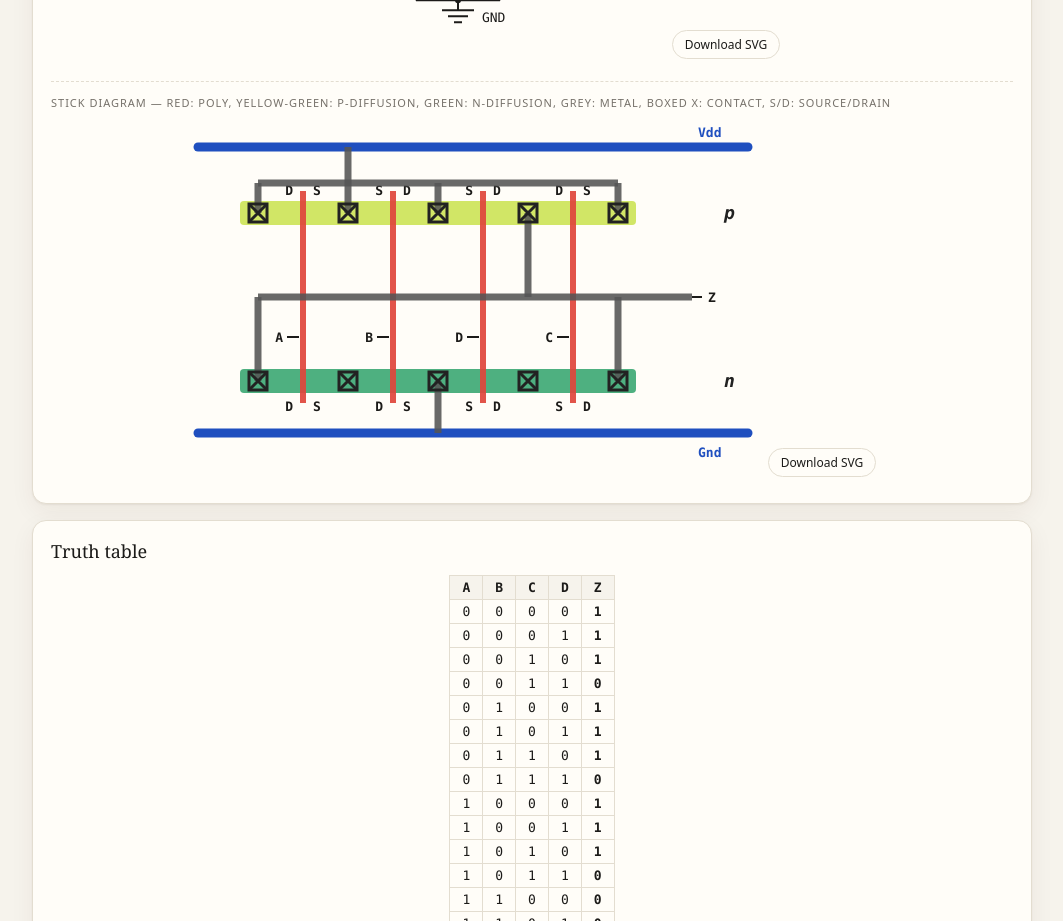
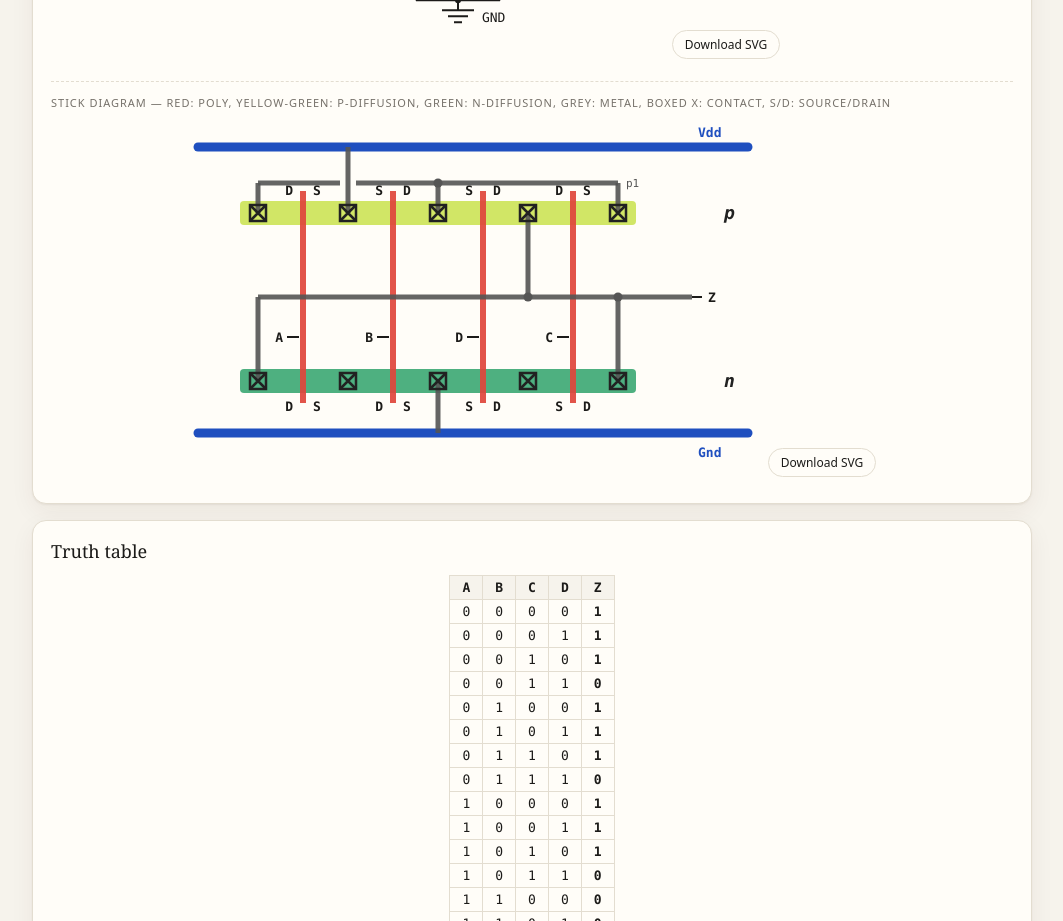
Before and after one commit to vivek0101012/CMOS-studio, a plain HTML site: page index.html in a window 1280 px wide. Shown: the part 1380-2301 px from the top of the page, without its empty margins (108-1171 px from the left). Drawn offline with Linux system fonts and the light colour scheme.

Commit message:
improved ckt

```diff
--- a/index.html
+++ b/index.html
@@ -106,23 +106,26 @@ function net(n,a,b,Lst,c){if(n.t=='lit'){Lst.push({n,a,b});return}
 if(n.t=='or'){n.c.forEach(x=>net(x,a,b,Lst,c));return}
 let p=a;n.c.forEach((x,i)=>{const q=i==n.c.length-1?b:c.pre+c.k++;net(x,p,q,Lst,c);p=q})}
 const lf=(t,o)=>o?t.b:t.a,rt=(t,o)=>o?t.a:t.b;
-function chain(seq){const n=seq.length,dp=[[0,0]],bp=[[0,0]];
+function chain(seq,f){const n=seq.length,dp=[f==null?[0,0]:(f?[1e9,0]:[0,1e9])],bp=[[0,0]];
 for(let i=1;i<n;i++){dp[i]=[];bp[i]=[];for(let o=0;o<2;o++){let b=1e9,bo=0;for(let q=0;q<2;q++){const c=dp[i-1][q]+(lf(seq[i],o)==rt(seq[i-1],q)?0:1);if(c<b){b=c;bo=q}}dp[i][o]=b;bp[i][o]=bo}}
 let o=dp[n-1][0]<=dp[n-1][1]?0:1;const cost=dp[n-1][o],ori=[];for(let i=n-1;i>=0;i--){ori[i]=o;o=bp[i][o]}return{cost,ori}}
 function stick(S){const g=S.g,u=dual(g),Ln=[],Lp=[];
 net(g,'OUT','GND',Ln,{k:1,pre:'n'});net(u,'VDD','OUT',Lp,{k:1,pre:'p'});
 const N=Ln.length,bn={},bp={};Ln.forEach(t=>bn[t.n.id]=t);Lp.forEach(t=>bp[t.n.id]=t);
+const P=90,M=70,X=k=>M+k*P+P/2,W=M+N*P+150;
 let ord=[...Array(N).keys()],bc=1e9;
-const tryO=o=>{const c=chain(o.map(i=>bn[i])).cost+chain(o.map(i=>bp[i])).cost;if(c<bc){bc=c;ord=[...o]}};
-if(N<=7){const a=[...Array(N).keys()];(function pm(k){if(bc==0)return;if(k==N){tryO(a);return}for(let i=k;i<N;i++){[a[k],a[i]]=[a[i],a[k]];pm(k+1);[a[k],a[i]]=[a[i],a[k]]}})(0)}else tryO(ord);
-const P=90,M=70,X=k=>M+k*P+P/2,W=M+N*P+150;
-function row(by,pm){const seq=ord.map(i=>by[i]),{ori}=chain(seq),cs=[],seg=[],lb=[];let st=0;
+const xing=(R,re)=>{const mp={};R.cs.forEach(c=>(mp[c.net]=mp[c.net]||[]).push(c.x));const ks=Object.keys(mp).filter(k=>re.test(k)&&mp[k].length>1);let n=0;
+ks.forEach((k,i)=>{const lo=Math.min(...mp[k]),hi=Math.max(...mp[k]);Object.keys(mp).forEach(j=>{if(j==k||j=='OUT')return;if(!(!re.test(j)||ks.indexOf(j)>i))return;mp[j].forEach(x=>{if(x>lo&&x<hi)n++})})});return n};
+let bf=[0,0];
+const tryO=o=>{for(let f1=0;f1<2;f1++)for(let f2=0;f2<2;f2++){const a=chain(o.map(i=>bp[i]),f1).cost+chain(o.map(i=>bn[i]),f2).cost;const c=a*1000+xing(row(bp,1,o,f1),/^p\d/)+xing(row(bn,0,o,f2),/^n\d/);if(c<bc){bc=c;ord=[...o];bf=[f1,f2]}}};
+if(N<=7){const a=[...Array(N).keys()];(function pm(k){if(k==N){tryO(a);return}for(let i=k;i<N;i++){[a[k],a[i]]=[a[i],a[k]];pm(k+1);[a[k],a[i]]=[a[i],a[k]]}})(0)}else tryO(ord);
+function row(by,pm,od=ord,f){const seq=od.map(i=>by[i]),{ori}=chain(seq,f),cs=[],seg=[],lb=[];let st=0;
 seq.forEach((t,k)=>{const o=ori[k],l=lf(t,o),r=rt(t,o),sa=pm?'S':'D',sb=pm?'D':'S';lb.push(o?[sb,sa]:[sa,sb]);
 if(k==0){cs.push({net:l,x:X(0)-P/2});st=cs[0].x}
 else{const pr=rt(seq[k-1],ori[k-1]),mx=(X(k-1)+X(k))/2;
 if(pr==l)cs.push({net:l,x:mx});else{cs.push({net:pr,x:mx-16});seg.push([st,mx-16]);cs.push({net:l,x:mx+16});st=mx+16}}
 if(k==N-1){cs.push({net:r,x:X(k)+P/2});seg.push([st,X(k)+P/2])}});return{cs,seg,lb}}
-const Rp=row(bp,1),Rn=row(bn,0);
+const Rp=row(bp,1,ord,bf[0]),Rn=row(bn,0,ord,bf[1]);
 const cnt=(R,re)=>{const m={};R.cs.forEach(c=>m[c.net]=(m[c.net]||0)+1);return Object.keys(m).filter(k=>re.test(k)&&m[k]>1)};
 const ip=cnt(Rp,/^p\d/),inn=cnt(Rn,/^n\d/);
 const rv=26,pY=rv+52+14*ip.length,oY=pY+84,nY=oY+84,rg=nY+52+14*inn.length,H=rg+34;
@@ -133,15 +136,16 @@ R.lb.forEach((q,k)=>{s+=`<text x="${X(k)-10}" y="${ly}" text-anchor="end" style=
 s+=`<text x="${W-44}" y="${y+6}" style="font-size:18px;font-style:italic;font-weight:700;fill:#222">${lt}</text>`};
 rd(Rp,pY,'#c9e24d','p',pY-18);rd(Rn,nY,'#2fa36b','n',nY+30);
 for(let k=0;k<N;k++){const t=bn[ord[k]],x=X(k);s+=`<line x1="${x}" x2="${x}" y1="${pY-22}" y2="${nY+22}" stroke="#e0463c" stroke-width="6" opacity=".92"/><line x1="${x-16}" x2="${x-4}" y1="${oY+40}" y2="${oY+40}" stroke="var(--fg)" stroke-width="2"/><text x="${x-20}" y="${oY+45}" text-anchor="end" style="font-weight:700">${L(t.n)}</text>`}
-const ln=(x1,y1,x2,y2)=>`<line x1="${x1}" y1="${y1}" x2="${x2}" y2="${y2}" stroke="${G}" stroke-width="7" opacity=".88"/>`;
+const ln=(x1,y1,x2,y2)=>`<line x1="${x1}" y1="${y1}" x2="${x2}" y2="${y2}" stroke="${G}" stroke-width="5" opacity=".9"/>`;
 s=`<line x1="10" x2="${W-20}" y1="${rv}" y2="${rv}" stroke="${B}" stroke-width="9" stroke-linecap="round"/><text x="${W-70}" y="${rv-10}" style="fill:${B};font-weight:700">Vdd</text><line x1="10" x2="${W-20}" y1="${rg}" y2="${rg}" stroke="${B}" stroke-width="9" stroke-linecap="round"/><text x="${W-70}" y="${rg+24}" style="fill:${B};font-weight:700">Gnd</text>`+s;
 for(const [nm,a] of Object.entries(pts)){let ty;
 if(nm=='VDD'){a.forEach(q=>s+=ln(q.x,q.y,q.x,rv));continue}
 if(nm=='GND'){a.forEach(q=>s+=ln(q.x,q.y,q.x,rg));continue}
 if(nm=='OUT')ty=oY;else if(a.length<2)continue;else if(nm[0]=='p')ty=pY-30-14*ip.indexOf(nm);else ty=nY+34+14*inn.indexOf(nm);
-a.forEach(q=>s+=ln(q.x,q.y,q.x,ty));const xs=a.map(q=>q.x),mx=nm=='OUT'?W-76:Math.max(...xs);s+=ln(Math.min(...xs),ty,mx,ty);
+a.forEach(q=>s+=ln(q.x,q.y,q.x,ty));const xs=a.map(q=>q.x),mx=nm=='OUT'?W-76:Math.max(...xs);const lo=Math.min(...xs),cx=[];if(nm!='OUT'){const pr=nm[0]=='p',ar=pr?ip:inn;Object.entries(pts).forEach(([j,bb])=>{if(j==nm||j=='OUT')return;const rail=j=='VDD'||j=='GND';if(rail?(pr?j=='VDD':j=='GND'):(j[0]==nm[0]&&bb.length>1&&ar.indexOf(j)>ar.indexOf(nm)))bb.forEach(q=>{if(q.x>lo&&q.x<mx)cx.push(q.x)})})}
+cx.sort((u,v)=>u-v);let sx=lo;cx.forEach(c=>{s+=ln(sx,ty,c-8,ty);sx=c+8});s+=ln(sx,ty,mx,ty);a.forEach(q=>{if(q.x>lo&&q.x<mx)s+=`<circle cx="${q.x}" cy="${ty}" r="4.5" fill="${G}"/>`});if(nm!='OUT')s+=`<text x="${mx+8}" y="${ty+4}" style="font-size:11px;fill:${G}">${nm}</text>`;
 if(nm=='OUT')s+=`<line x1="${W-76}" x2="${W-66}" y1="${oY}" y2="${oY}" stroke="var(--fg)" stroke-width="2"/><text x="${W-60}" y="${oY+5}" style="font-weight:700">${S.out}</text>`}
-for(const a of Object.values(pts))a.forEach(q=>s+=`<rect x="${q.x-9}" y="${q.y-9}" width="18" height="18" fill="none" stroke="#222" stroke-width="3"/><path d="M${q.x-9} ${q.y-9}L${q.x+9} ${q.y+9}M${q.x+9} ${q.y-9}L${q.x-9} ${q.y+9}" stroke="#222" stroke-width="3"/>`);
+for(const a of Object.values(pts))a.forEach(q=>s+=`<rect x="${q.x-8}" y="${q.y-8}" width="16" height="16" fill="none" stroke="#222" stroke-width="2.5"/><path d="M${q.x-8} ${q.y-8}L${q.x+8} ${q.y+8}M${q.x+8} ${q.y-8}L${q.x-8} ${q.y+8}" stroke="#222" stroke-width="2.5"/>`);
 return`<svg width="${W}" height="${H}" viewBox="0 0 ${W} ${H}" style="max-width:100%;height:auto">${s}</svg>`}
 /*UI*/
 const $=id=>document.getElementById(id);
```
